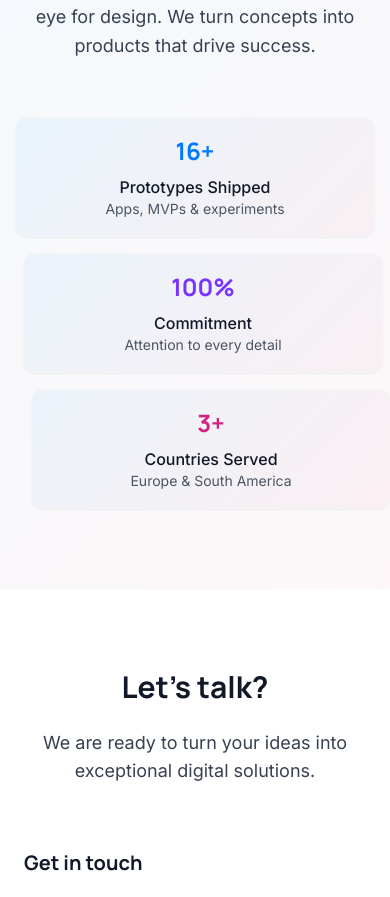
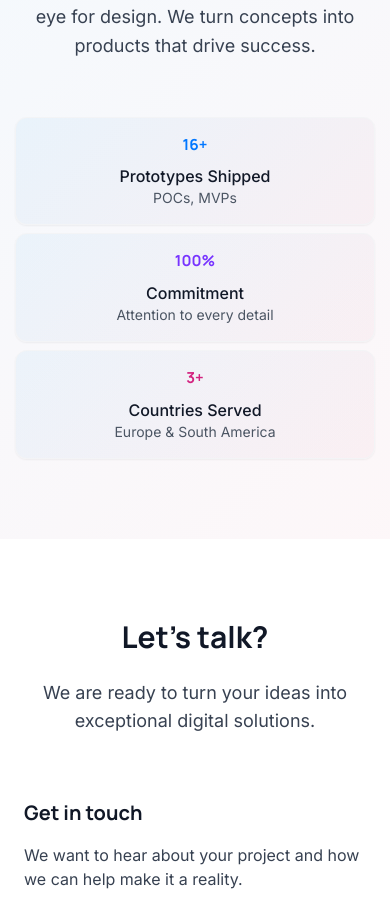
Before and after one commit to igorricardo20/rockpeach-landing, a React (Vite) app: page / in a window 390 px wide. Shown: the part 4729-5626 px from the top of the page. Built offline with nearby package versions, Linux system fonts and the light colour scheme.

Commit message:
Update About component: refine Dutch translation and enhance layout responsiveness

```diff
--- a/src/components/About.tsx
+++ b/src/components/About.tsx
@@ -28,7 +28,7 @@ const About: React.FC = () => {
       aboutText2:
         "We combine speed, reliability, and a keen eye for design. We turn concepts into products that drive success.",
       stat1: "Prototypes Shipped",
-      stat1desc: "Apps, MVPs & experiments",
+      stat1desc: "POCs, MVPs",
       stat2: "Commitment",
       stat2desc: "Attention to every detail",
       stat3: "Countries Served",
@@ -111,7 +111,7 @@ const About: React.FC = () => {
                   {t.aboutText2}
                 </p>
               </div>
-              <div className="flex flex-col sm:flex-row gap-4 mt-8 items-center justify-center lg:justify-start lg:gap-6 w-full max-w-5xl">
+              <div className="flex flex-col sm:flex-row flex-wrap gap-2 mt-8 items-center justify-center lg:justify-start lg:gap-2 w-full max-w-5xl">
                 {[
                   {
                     color: "text-primary-600",
@@ -134,14 +134,12 @@ const About: React.FC = () => {
                 ].map((stat, idx) => (
                   <div
                     key={idx}
-                    className={
-                      `bg-card-gradient border border-gray-100 rounded-xl px-6 py-4 flex flex-col sm:flex-row items-center justify-center shadow-sm min-w-[260px] max-w-[360px] w-full lg:w-[260px] text-center h-[120px] ` +
-                      (idx === 1 ? 'ml-4' : idx === 2 ? 'ml-8' : '')
-                    }
-                    style={{ flex: '0 0 auto' }}
+                    className="bg-card-gradient border border-gray-100 rounded-xl px-6 py-4 flex flex-col sm:flex-row items-center justify-center shadow-sm max-w-[360px] w-full sm:w-[32%] text-center h-[120px]"
+                    style={{ flex: '1 1 0%' }}
                   >
                     <div
-                      className={`mr-0 sm:mr-4 mb-2 sm:mb-0 font-manrope font-bold text-2xl ${stat.color}`}
+                      className={`mr-0 sm:mr-4 mb-2 sm:mb-0 font-manrope font-bold ${stat.color}`}
+                      style={{ fontSize: 'clamp(0.95rem, 3vw, 1.4rem)' }}
                     >
                       {stat.value}
                     </div>
```
